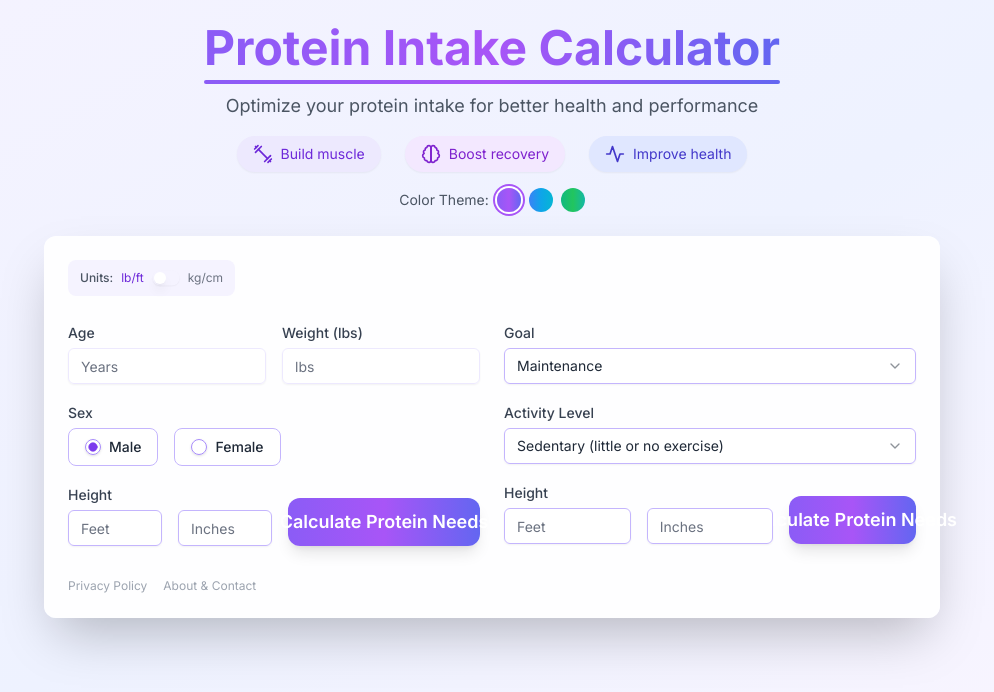
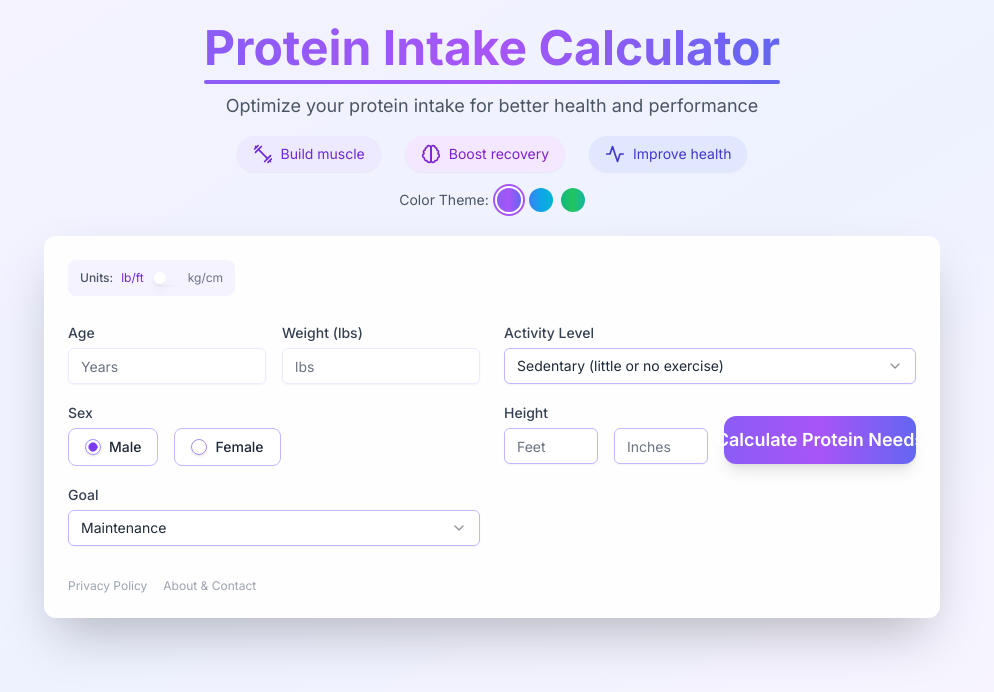
Before and after one commit to Paulsum1985/protein-calculator, a Next.js app: page / in a window 1280 px wide. Shown: the top 692 px of the page, without its empty margins (148-1142 px from the left). Built offline with nearby package versions, Linux system fonts and the light colour scheme.

Commit message:
remove extra button

```diff
--- a/src/app/page.tsx
+++ b/src/app/page.tsx
@@ -206,8 +206,8 @@ return (
             </div>
 
             <div className="grid grid-cols-1 md:grid-cols-2 gap-6">
+  {/* Left Column */}
   <div className="space-y-4">
-    {/* Left Column */}
     <div className="grid grid-cols-2 gap-4">
       <div className="group">
         <Label className="text-sm text-gray-700 group-hover:text-violet-700 transition-colors">Age</Label>
@@ -249,7 +249,40 @@ return (
       </RadioGroup>
     </div>
 
-    {/* Height with Calculate Button */}
+    <div className="group">
+      <Label className="text-sm text-gray-700 group-hover:text-violet-700 transition-colors">Goal</Label>
+      <Select value={formData.goal} onValueChange={(value) => setFormData({...formData, goal: value})}>
+        <SelectTrigger className="mt-1 bg-white/70 border-violet-300 focus:border-violet-500 focus:ring-violet-500 transition-all text-gray-800">
+          <SelectValue placeholder="Select your goal" className="text-gray-800" />
+        </SelectTrigger>
+        <SelectContent className="bg-white border-violet-200 text-gray-800">
+          <SelectItem value="fat-loss" className="text-gray-800 hover:bg-violet-50">Fat Loss</SelectItem>
+          <SelectItem value="maintenance" className="text-gray-800 hover:bg-violet-50">Maintenance</SelectItem>
+          <SelectItem value="muscle-gain" className="text-gray-800 hover:bg-violet-50">Muscle Gain</SelectItem>
+        </SelectContent>
+      </Select>
+    </div>
+  </div>
+
+  {/* Right Column */}
+  <div className="space-y-4">
+    <div className="group">
+      <Label className="text-sm text-gray-700 group-hover:text-violet-700 transition-colors">Activity Level</Label>
+      <Select value={formData.activityLevel} onValueChange={(value) => setFormData({...formData, activityLevel: value})}>
+        <SelectTrigger className="mt-1 bg-white/70 border-violet-300 focus:border-violet-500 focus:ring-violet-500 transition-all text-gray-800">
+          <SelectValue placeholder="Select activity level" className="text-gray-800" />
+        </SelectTrigger>
+        <SelectContent className="bg-white border-violet-200 text-gray-800">
+          <SelectItem value="sedentary" className="text-gray-800 hover:bg-violet-50">Sedentary (little or no exercise)</SelectItem>
+          <SelectItem value="light" className="text-gray-800 hover:bg-violet-50">Light (1-3 times/week)</SelectItem>
+          <SelectItem value="moderate" className="text-gray-800 hover:bg-violet-50">Moderate (3-5 times/week)</SelectItem>
+          <SelectItem value="active" className="text-gray-800 hover:bg-violet-50">Active (daily exercise)</SelectItem>
+          <SelectItem value="very-active" className="text-gray-800 hover:bg-violet-50">Very Active (6-7 times/week)</SelectItem>
+          <SelectItem value="athlete" className="text-gray-800 hover:bg-violet-50">Professional Athlete</SelectItem>
+        </SelectContent>
+      </Select>
+    </div>
+
     <div className="flex items-end gap-4">
       <div className="flex-1">
         <Label className="text-sm text-gray-700 group-hover:text-violet-700 transition-colors">Height</Label>
@@ -288,83 +321,7 @@ return (
       </Button>
     </div>
   </div>
-
-  {/* Right Column */}
-  <div className="space-y-4">
-    <div className="group">
-      <Label className="text-sm text-gray-700 group-hover:text-violet-700 transition-colors">Goal</Label>
-      <Select value={formData.goal} onValueChange={(value) => setFormData({...formData, goal: value})}>
-        <SelectTrigger className="mt-1 bg-white/70 border-violet-300 focus:border-violet-500 focus:ring-violet-500 transition-all text-gray-800">
-          <SelectValue placeholder="Select your goal" className="text-gray-800" />
-        </SelectTrigger>
-        <SelectContent className="bg-white border-violet-200 text-gray-800">
-          <SelectItem value="fat-loss" className="text-gray-800 hover:bg-violet-50">Fat Loss</SelectItem>
-          <SelectItem value="maintenance" className="text-gray-800 hover:bg-violet-50">Maintenance</SelectItem>
-          <SelectItem value="muscle-gain" className="text-gray-800 hover:bg-violet-50">Muscle Gain</SelectItem>
-        </SelectContent>
-      </Select>
-    </div>
-
-    <div className="group">
-      <Label className="text-sm text-gray-700 group-hover:text-violet-700 transition-colors">Activity Level</Label>
-      <Select value={formData.activityLevel} onValueChange={(value) => setFormData({...formData, activityLevel: value})}>
-        <SelectTrigger className="mt-1 bg-white/70 border-violet-300 focus:border-violet-500 focus:ring-violet-500 transition-all text-gray-800">
-          <SelectValue placeholder="Select activity level" className="text-gray-800" />
-        </SelectTrigger>
-        <SelectContent className="bg-white border-violet-200 text-gray-800">
-          <SelectItem value="sedentary" className="text-gray-800 hover:bg-violet-50">Sedentary (little or no exercise)</SelectItem>
-          <SelectItem value="light" className="text-gray-800 hover:bg-violet-50">Light (1-3 times/week)</SelectItem>
-          <SelectItem value="moderate" className="text-gray-800 hover:bg-violet-50">Moderate (3-5 times/week)</SelectItem>
-          <SelectItem value="active" className="text-gray-800 hover:bg-violet-50">Active (daily exercise)</SelectItem>
-          <SelectItem value="very-active" className="text-gray-800 hover:bg-violet-50">Very Active (6-7 times/week)</SelectItem>
-          <SelectItem value="athlete" className="text-gray-800 hover:bg-violet-50">Professional Athlete</SelectItem>
-        </SelectContent>
-      </Select>
-    </div>
-
-    {/* Height and Calculate Button Row */}
-    <div className="grid grid-cols-3 gap-4">
-      <div className="col-span-2">
-        <Label className="text-sm text-gray-700 group-hover:text-violet-700 transition-colors">Height</Label>
-        {formData.units === 'imperial' ? (
-          <div className="grid grid-cols-2 gap-4 mt-1">
-            <Input
-              placeholder="Feet"
-              type="number"
-              className="bg-white/70 border-violet-300 focus:border-violet-500 focus:ring-violet-500 transition-all text-gray-800 placeholder:text-gray-500"
-              value={formData.heightFeet}
-              onChange={(e) => setFormData({...formData, heightFeet: e.target.value})}
-            />
-            <Input
-              placeholder="Inches"
-              type="number"
-              className="bg-white/70 border-violet-300 focus:border-violet-500 focus:ring-violet-500 transition-all text-gray-800 placeholder:text-gray-500"
-              value={formData.heightInches}
-              onChange={(e) => setFormData({...formData, heightInches: e.target.value})}
-            />
-          </div>
-        ) : (
-          <Input
-            placeholder="cm"
-            type="number"
-            className="mt-1 bg-white/70 border-violet-300 focus:border-violet-500 focus:ring-violet-500 transition-all text-gray-800 placeholder:text-gray-500"
-            value={formData.heightCm}
-            onChange={(e) => setFormData({...formData, heightCm: e.target.value})}
-          />
-        )}
-      </div>
-      <div className="flex items-end">
-        <Button
-          onClick={calculateProtein}
-          className={"w-full bg-gradient-to-r " + themes[currentTheme].button + " text-white py-6 rounded-xl text-lg font-semibold shadow-lg hover:shadow-xl transition-all duration-300 hover:scale-[1.02]"}
-        >
-          Calculate Protein Needs
-        </Button>
-      </div>
-    </div>
-  </div>
 </div>
-
             {result && (
   <div className={`mt-6 p-4 pb-6 bg-gradient-to-r ${themes[currentTheme].result} rounded-xl shadow-inner border ${themes[currentTheme].border}`}>
     <div className="flex items-center justify-between mb-4">
```
